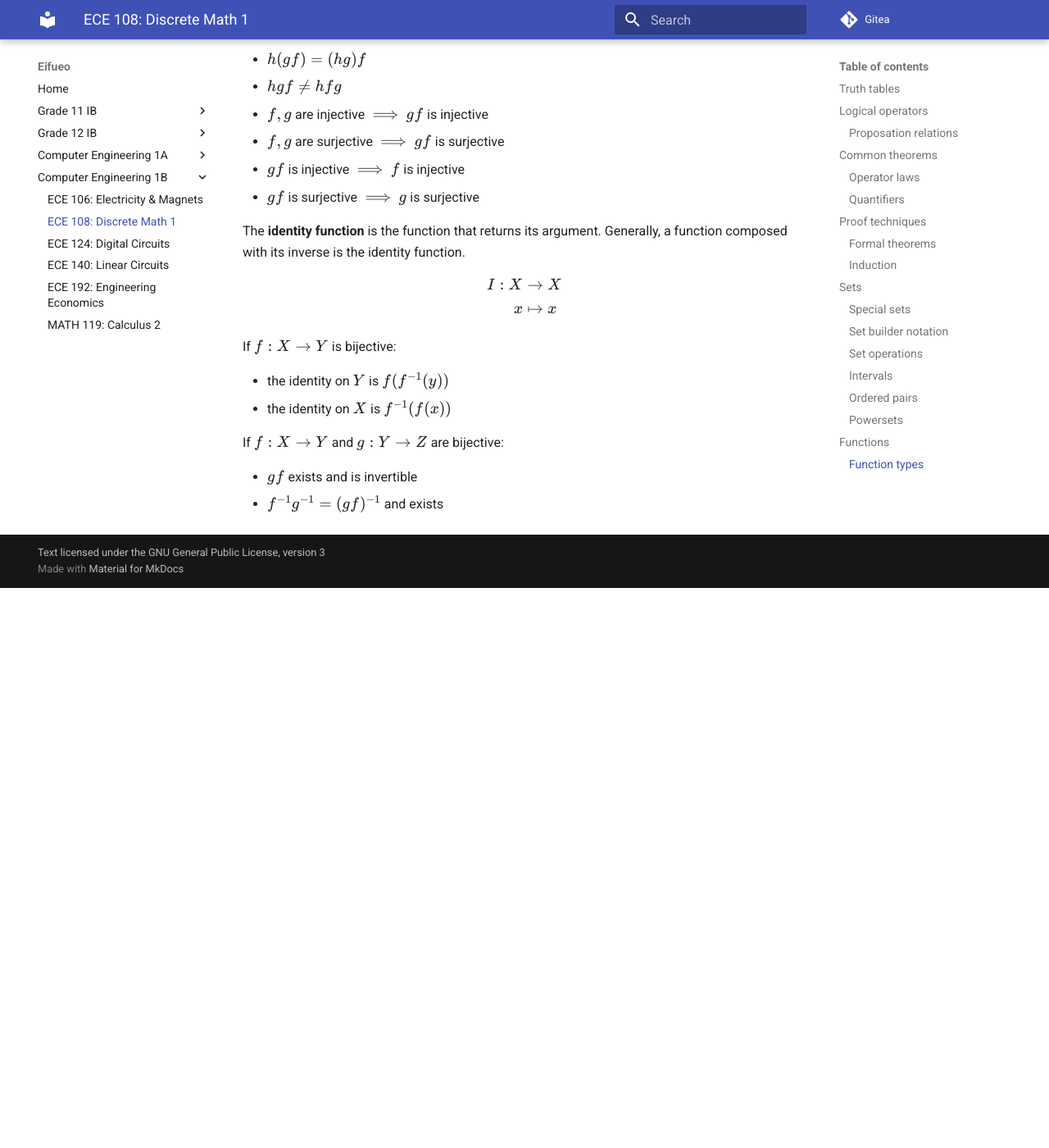
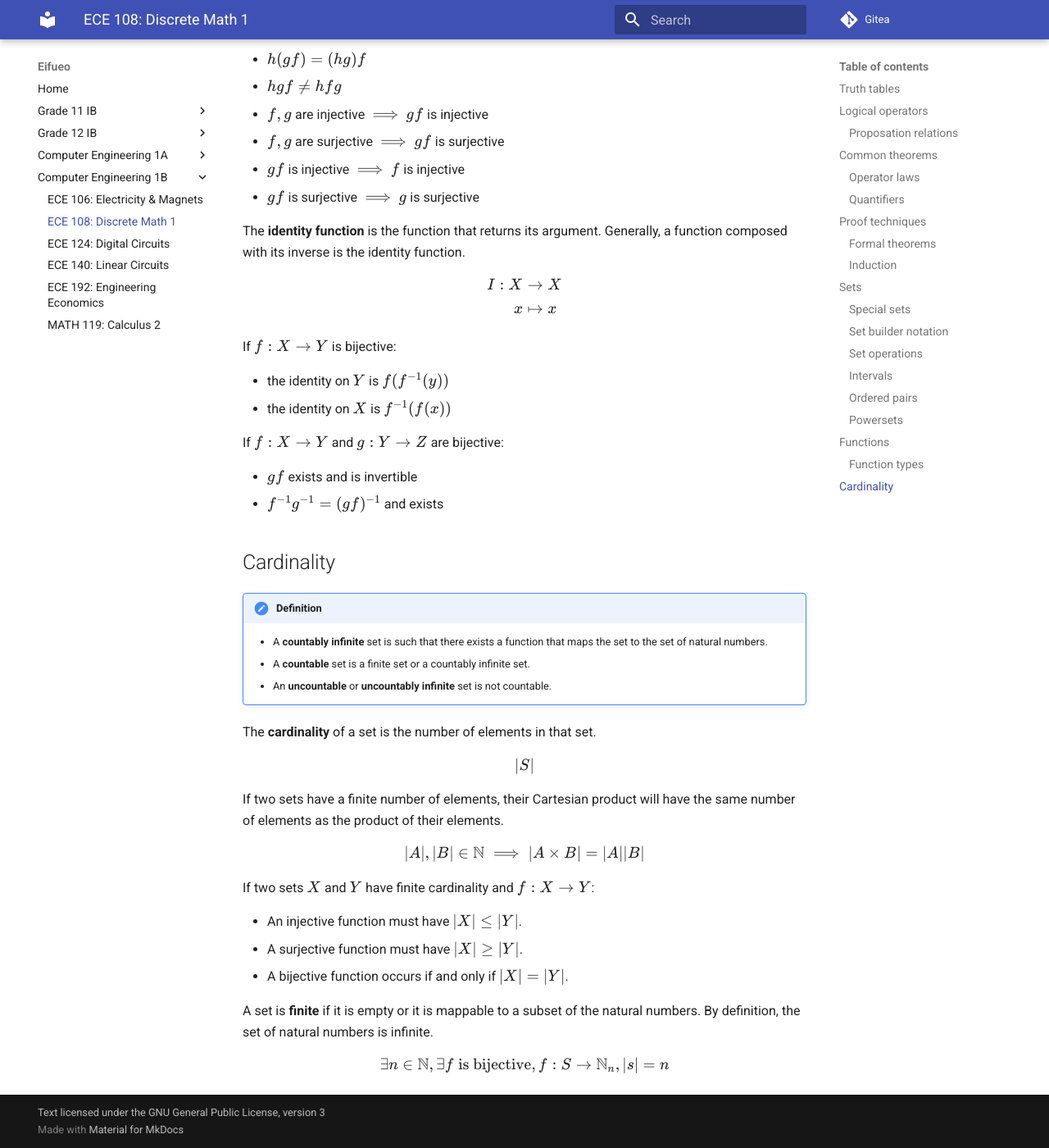
Before and after one commit to potatoeggy/eifueo, an MkDocs documentation site: the page built from docs/1b/ece108.md, in a window 1280 px wide and 1400 px high, scrolled down 14213 px. Shown: the whole window at 82% size. Built offline with MkDocs 1.6.1 and Material for MkDocs 9.7.7, drawn with Linux system fonts in a browser that asks for light colours; before the commit the page ends 14930 px from its top, so only the background shows below that.

Commit message:
ece108: add cardinality

```diff
--- a/docs/1b/ece108.md
+++ b/docs/1b/ece108.md
@@ -596,3 +596,28 @@ If $f: X\to Y$ and $g: Y\to Z$ are bijective:
 
 - $gf$ exists and is invertible
 - $f^{-1}g^{-1}=(gf)^{-1}$ and exists
+
+## Cardinality
+
+!!! definition
+    - A **countably infinite** set is such that there exists a function that maps the set to the set of natural numbers.
+    - A **countable** set is a finite set or a countably infinite set.
+    - An **uncountable** or **uncountably infinite** set is not countable.
+
+The **cardinality** of a set is the number of elements in that set.
+
+$$|S|$$
+
+If two sets have a finite number of elements, their Cartesian product will have the same number of elements as the product of their elements.
+
+$$|A|,|B|\in\mathbb N\implies|A\times B|=|A||B|$$
+
+If two sets $X$ and $Y$ have finite cardinality and $f:X\to Y$:
+
+- An injective function must have $|X|\leq |Y|$.
+- A surjective function must have $|X|\geq |Y|$.
+- A bijective function occurs if and only if $|X|=|Y|$.
+
+A set is **finite** if it is empty or it is mappable to a subset of the natural numbers. By definition, the set of natural numbers is infinite.
+
+$$\exists n\in\mathbb N,\exists f\text{ is bijective}, f:S\to \mathbb N_n,|s|=n$$
```
